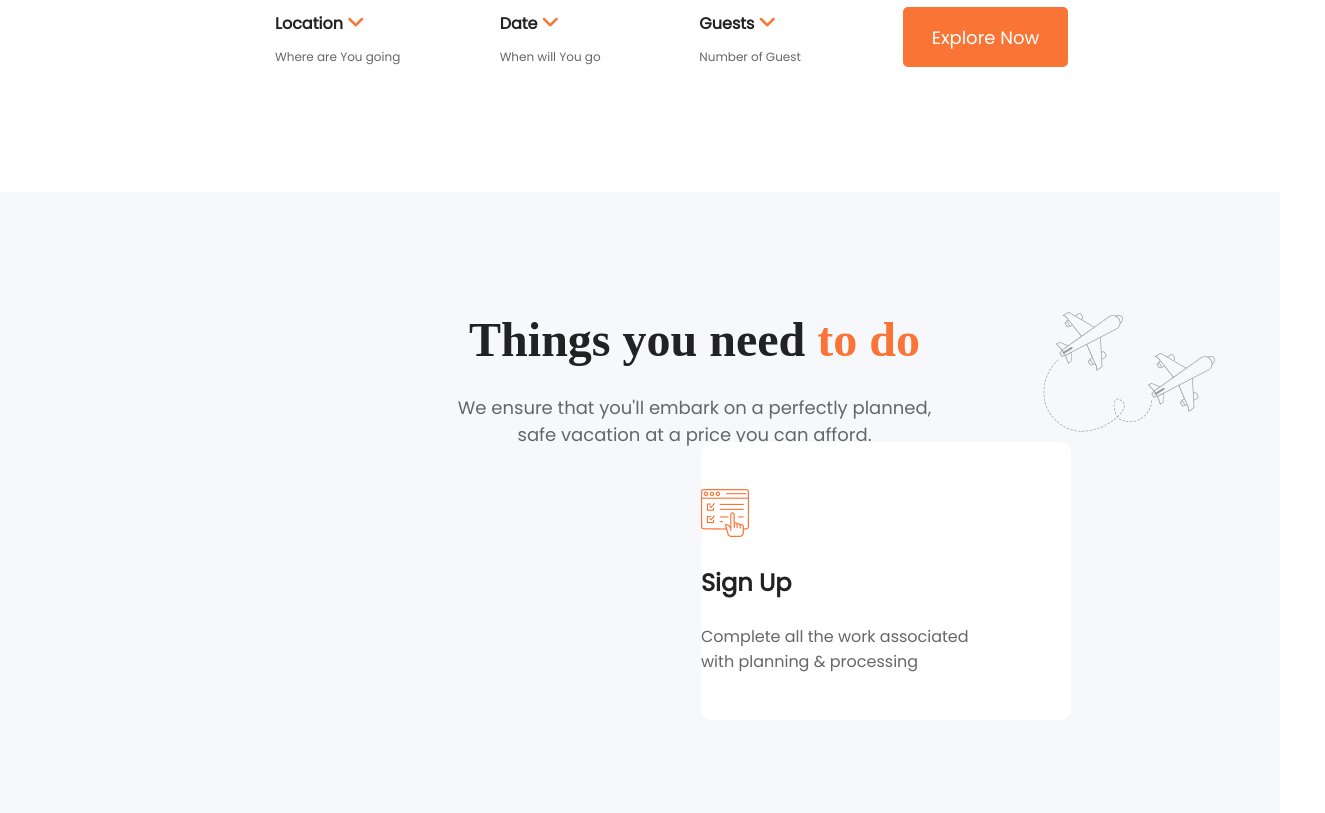
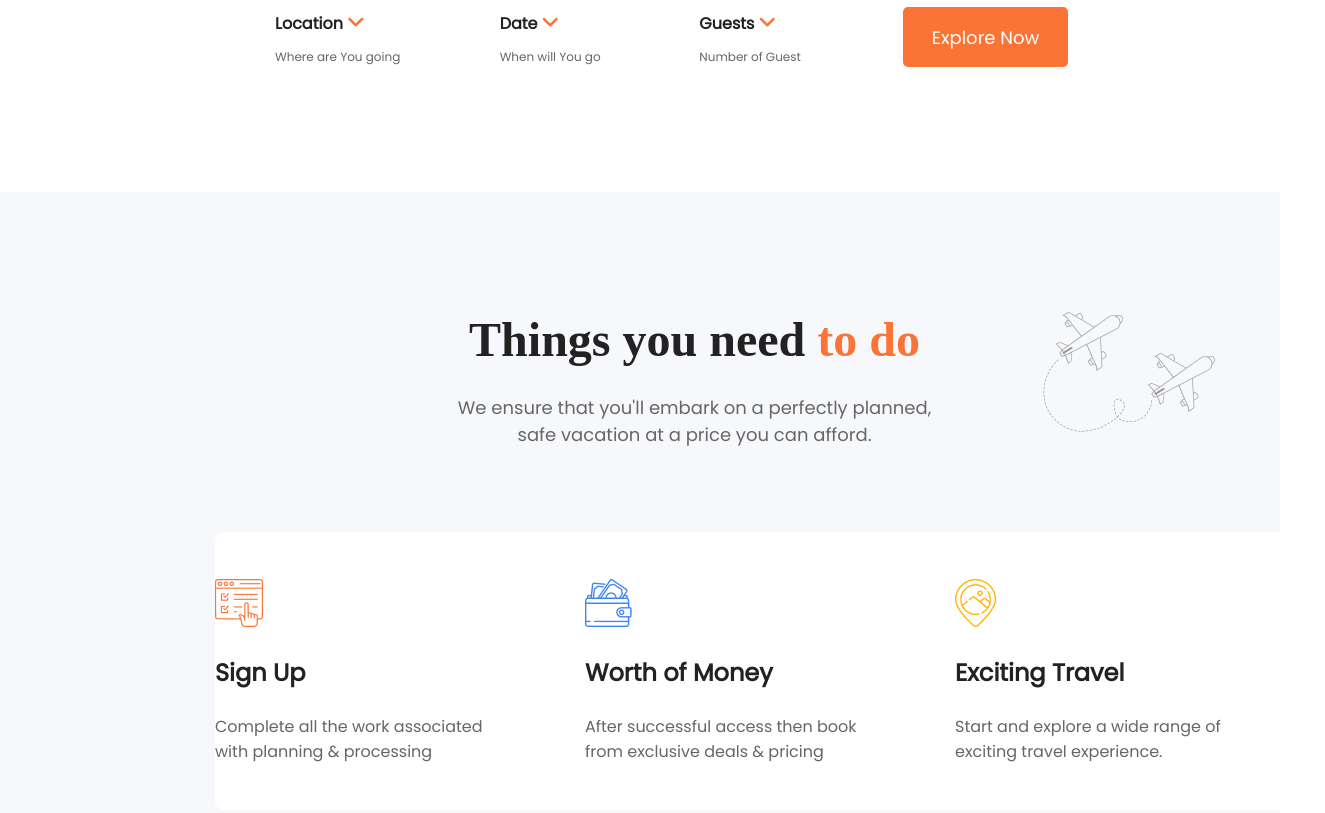
Before and after one commit to bk-sbchelladurai/Task3-Travel-Agency-Landing-Page-Creation, a plain HTML site: page travel-agency-landing-page.html in a window 1280 px wide. Shown: the part 807-1620 px from the top of the page, 1325 px wide, since content can reach past the window. Drawn offline with Linux system fonts and the light colour scheme; a web font is replaced by a local one.

Commit message:
page-things you need to updated

```diff
--- a/travel-agency-landing-page.html
+++ b/travel-agency-landing-page.html
@@ -381,9 +381,23 @@
         top: 120px;
         left: 514px;
       }
+
+      .steps {
+        display: flex;
+        position: absolute;
+        top: 1225px;
+        left: 215px;
+        /* width: 1410px;*/
+        height: 278px;
+        align-items: center;
+        align-content: center;
+        /* gap: 10px; */
+        justify-content: space-between;
+        background-color: #ffffff;
+        border-radius: 10px;
+      }
+
       .sign-up-thing {
-        position: relative;
-        top: 250px;
         width: 370px;
         height: 278px;
         align-items: center;
@@ -405,6 +419,120 @@
         color: #666666;
         width: 290px;
       }
+      .booking {
+        width: 370px;
+        height: 278px;
+        align-items: center;
+        align-content: space-around;
+        background-color: #ffffff;
+        border-radius: 10px;
+      }
+      .book-ing {
+        font-family: "poppins";
+        font-size: 24px;
+        font-weight: bold;
+        color: #222222;
+      }
+      .booking-note {
+        font-family: "poppins";
+        font-size: 16px;
+        margin: 0px;
+        font-weight: 100;
+        color: #666666;
+        width: 290px;
+      }
+      .location-explore {
+        width: 370px;
+        height: 278px;
+        align-items: center;
+        align-content: space-around;
+        background-color: #ffffff;
+        border-radius: 10px;
+      }
+      .loc-explore {
+        font-family: "poppins";
+        font-size: 24px;
+        font-weight: bold;
+        color: #222222;
+      }
+      .loc-explore-note {
+        font-family: "poppins";
+        font-size: 16px;
+        margin: 0px;
+        font-weight: 100;
+        color: #666666;
+        width: 290px;
+      }
+      .deals-discounts {
+        width: 100%;
+        height: 960px;
+      }
+      .deals-discounts-notes {
+        position: relative;
+        left: 358px;
+        top: 120px;
+        align-items: center;
+        align-content: center;
+        width: 675px;
+        height: 142px;
+      }
+      .bold-note {
+        font-family: "Volkhov";
+        font-size: 48px;
+        width: 675px;
+        height: 64px;
+        font-weight: bold;
+        color: #222222;
+        text-align: center;
+        padding: 0px;
+        margin: 0px;
+        /* margin-bottom: 48px; */
+      }
+      .normal-note {
+        display: flex;
+        justify-content: center;
+        font-family: "poppins";
+        font-size: 18px;
+        width: 433px;
+        height: 64px;
+        text-align: center;
+        padding-left: 121px;
+        font-weight: 100;
+        color: #666666;
+        padding: top 15px;
+        margin-bottom: 0px;
+      }
+      /*    .madrid-img {
+        position: absolute;
+      }
+      .madrid-btn {
+        position: relative;
+        top: 200px;
+        left: 69px;
+        width: 132px;
+        height: 50px;
+        font-family: "Poppins";
+        font-size: 18px;
+        font-weight: 500;
+        text-align: center;
+        color: #ffffff;
+        background-color: #fa7436;
+        border: none;
+        border-radius: 5px;
+        visibility: hidden;
+      }
+      .madrid-img:hover + .madrid-btn,
+      .madrid-btn:hover {
+        visibility: visible;
+      }
+      .madrid-img:hover + .madrid-img {
+        opacity: 0.2;
+      } */
+
+      /*  .madrid-btn:hover + .madrid-img,
+      .madrid-img:hover {
+        opacity: 0.2;
+      } */
     </style>
   </head>
   <body>
@@ -527,24 +655,46 @@
         </div>
         <div class="steps">
           <div class="sign-up-thing">
-            <img src="images/Group.png" alt="sign-upp" />
+            <img src="images/sign-up.png" alt="sign-upp" />
             <p class="sign-up">Sign Up</p>
             <p class="signup-note">
               Complete all the work associated with planning & processing
             </p>
           </div>
-          <!-- <div class="thing-card">
-            <img src="Vector.png" alt="Sign Up" />
-            <p>Sign Up</p>
-            <p>Complete all the work associated with planning & processing</p>
+          <div class="booking">
+            <img src="images/wallet.png" alt="booking" />
+            <p class="book-ing">Worth of Money</p>
+            <p class="booking-note">
+              After successful access then book from exclusive deals & pricing
+            </p>
           </div>
-          <div class="thing-card">
-            <img src="Group.png" alt="Sign Up" />
-            <h4>Sign Up</h4>
-            <p>Complete all the work associated with planning & processing</p>
-          </div> -->
+          <div class="location-explore">
+            <img src="images/location.png" alt="location-explore" />
+            <p class="loc-explore">Exciting Travel</p>
+            <p class="loc-explore-note">
+              Start and explore a wide range of exciting travel experience.
+            </p>
+          </div>
         </div>
       </section>
+      <!-- <section class="deals-discounts">
+        <div class="deals-discounts-notes">
+          <p class="bold-note">
+            Exclusive <span class="highlight">deals & discounts</span>
+          </p>
+          <p class="normal-note">
+            Discover our fantastic early booking discounts & start planning your
+            journey.
+          </p>
+        </div>
+        <div class="madrid">
+          <img class="madrid-img" src="images/madrid.png" alt="madrid" />
+          <div class="madrid-hover">
+            <div class="background-hover"></div>
+            <button class="madrid-btn">Book Now</button>
+          </div>
+        </div>
+      </section> -->
     </main>
   </body>
 </html>
```
Also changed, not shown: images/firenze.png (added), images/location.png (added), images/london.png (added), images/madrid.png (added), images/paris.png (added), images/sign-up.png (renamed from images/Group.png), images/wallet.png (added).
